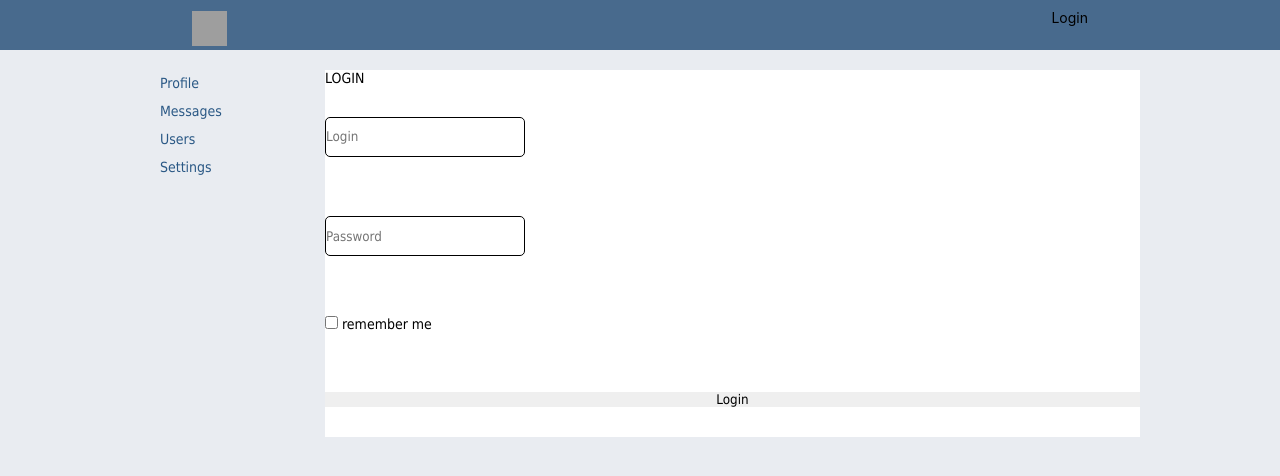
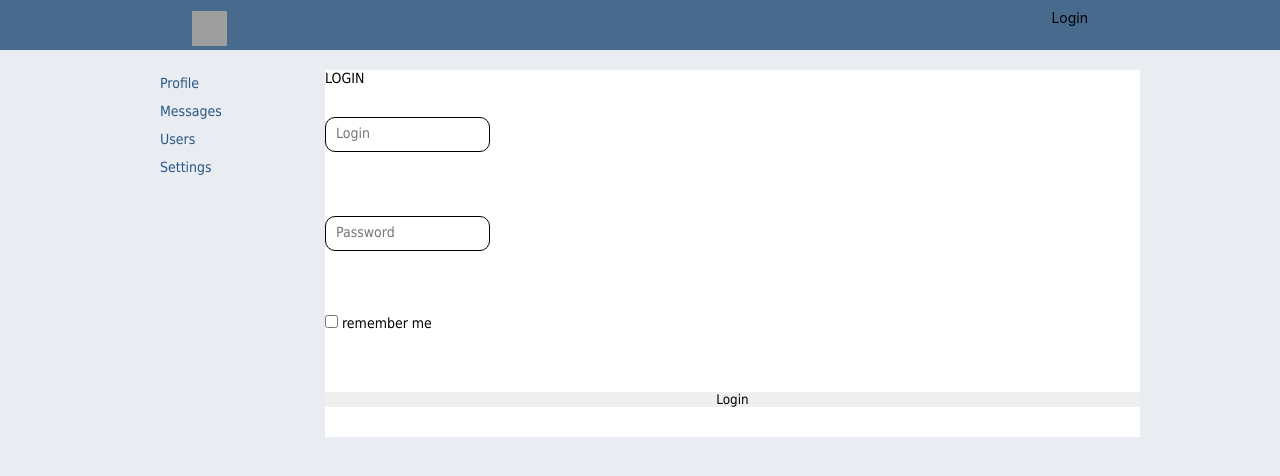
Before and after one commit to Maksimushka/Social_Network, a React (Create React App) app: page /login in a window 1280 px wide. Shown: the top 476 px of the page. Built offline with nearby package versions, Linux system fonts and the light colour scheme; no server answers; grey boxes are pictures that could not be loaded.

Commit message:
Refactor profileForm and dialogsForm

```diff
--- /dev/null
+++ b/src/common/validators/validators.ts
@@ -0,0 +1,15 @@
+export const requiredField = (value: any) => {
+    if (value) return undefined
+
+    return 'Field is Required'
+}
+export const maxLengthCreator = (length: any) => (value: any) => {
+    if (value.length > length) return `Max length is ${length} symbols`
+
+    return undefined
+}
+export const minLengthCreator = (length: any) => (value: any) => {
+    if (value.length < length) return `Min length is ${length} symbols`
+
+    return undefined
+}
--- a/src/components/Dialogs/Dialogs.tsx
+++ b/src/components/Dialogs/Dialogs.tsx
@@ -1,17 +1,23 @@
 import React from 'react';
 import s from './Dialogs.module.css';
-import DialogItem from "./DialogItem/DialogItem";
-import MessageItem from "./MessageItem/MessageItem";
+import DialogItem from './DialogItem/DialogItem';
+import MessageItem from './MessageItem/MessageItem';
 import {MapDispatchToPropsType, mapStateToPropsType} from './DialogsContainer';
 import {Field, reduxForm} from 'redux-form';
+import {maxLengthCreator, requiredField} from '../../common/validators/validators';
+import {Textarea} from '../common/formsControls/FormsControls';
 
 type DialogsPropsType = mapStateToPropsType & MapDispatchToPropsType
 
+const maxLength60 = maxLengthCreator(60)
+
 const DialogsForm: React.FC = (props: any) => {
+
     return (
         <form onSubmit={props.handleSubmit}>
              <Field name={'messageField'} placeholder="Enter your message"
-                 component={'textarea'} className={s.text}/>
+                    validate={[requiredField, maxLength60]}
+                 component={Textarea} />
             <button className={s.butt}>Send</button>
         </form>
     )
--- a/src/components/Login/Login.tsx
+++ b/src/components/Login/Login.tsx
@@ -1,6 +1,8 @@
 import React from 'react';
 import s from './Login.module.css'
 import {Field, InjectedFormProps, reduxForm} from 'redux-form';
+import {Input} from '../common/formsControls/FormsControls';
+import {maxLengthCreator, requiredField} from '../../common/validators/validators';
 
 type FormDataType = {
     login: string
@@ -8,14 +10,18 @@ type FormDataType = {
     rememberMe: boolean
 }
 
+const maxLength30 = maxLengthCreator(30)
+
 const LoginForm: React.FC<InjectedFormProps<FormDataType>> = (props) => {
     console.log('rerender')
     return (
         <form className={s.form} onSubmit={props.handleSubmit}>
-            <Field component={'input'} className={s.input}
-                   name={'login'} placeholder={'Login'}/>
-            <Field component={'input'} className={s.input}
-                   name={'password'} placeholder={'Password'}/>
+            <Field component={Input} name={'login'}
+                   validate={[requiredField, maxLength30]}
+                   placeholder={'Login'}/>
+            <Field component={Input} name={'password'}
+                   validate={[requiredField, maxLength30]}
+                   placeholder={'Password'}/>
             <div>
                 <Field component={'input'} id={'123'}
                        name={'rememberMe'} type="checkbox"/>
--- a/src/components/Profile/MyPosts/MyPosts.module.css
+++ b/src/components/Profile/MyPosts/MyPosts.module.css
@@ -28,17 +28,3 @@
 .button:active {
     background-color: #486a8d;
 }
-
-.input {
-    resize: none;
-    height: 100px;
-    width: 400px;
-    font-size: 14px;
-    padding: 10px 15px;
-    margin-bottom: 15px;
-    border: 1px solid black;
-}
-
-.input:focus {
-    box-shadow: 0 0 10px rgba(0, 0, 0, 0.3);
-}
--- a/src/components/Profile/MyPosts/MyPosts.tsx
+++ b/src/components/Profile/MyPosts/MyPosts.tsx
@@ -3,6 +3,8 @@ import Post from './Post/Post';
 import s from './MyPosts.module.css';
 import {PostsType} from './MyPostsContainer';
 import {Field, InjectedFormProps, reduxForm} from 'redux-form';
+import {maxLengthCreator, minLengthCreator, requiredField} from '../../../common/validators/validators';
+import {Textarea} from '../../common/formsControls/FormsControls';
 
 type MyPostsPropsType = {
     posts: PostsType[]
@@ -10,14 +12,17 @@ type MyPostsPropsType = {
 }
 
 type ProfileFormType = {
-    newPostText: string
+
 }
+
+const maxLength60 = maxLengthCreator(60)
 
 const ProfileForm: React.FC<InjectedFormProps<ProfileFormType>> = (props) => {
     return (
         <form onSubmit={props.handleSubmit}>
-            <Field name={'textField'} component={'textarea'}
-                   placeholder="What's new?" className={s.input}/>
+            <Field name={'textField'} component={Textarea} placeholder="What's new?"
+                   validate={[requiredField, maxLength60]}
+            />
             <button  className={s.button}>Add post</button>
         </form>
     )
--- /dev/null
+++ b/src/components/common/formsControls/FormsContols.module.css
@@ -0,0 +1,30 @@
+.textarea {
+    resize: none;
+    height: 100px;
+    width: 400px;
+    font-size: 14px;
+    padding: 10px 15px;
+    margin-bottom: 15px;
+    border: 1px solid black;
+}
+
+.textarea:focus {
+    box-shadow: 0 0 10px rgba(0, 0, 0, 0.3);
+}
+
+.input {
+    resize: none;
+    height: 35px;
+    border-radius: 10px;
+    font-size: 14px;
+    padding: 7px 10px;
+    border: 1px solid black;
+}
+
+.errorSpan {
+    color: red;
+}
+
+.error {
+    border: 1px solid red;
+}
--- /dev/null
+++ b/src/components/common/formsControls/FormsControls.tsx
@@ -0,0 +1,24 @@
+import React from 'react';
+import s from './FormsContols.module.css'
+
+export const Textarea = ({input, meta, ...props}: any) => {
+    const hasError = meta.touched && meta.error
+    const fieldStyle = `${s.textarea} ${hasError ? s.error : ''} `
+    return (
+        <div>
+            <textarea className={fieldStyle} {...input} {...props}/>
+            { hasError && <span className={s.errorSpan}>{meta.error}</span>}
+        </div>
+    )
+}
+
+export const Input = ({input, meta, ...props}: any) => {
+    const hasError = meta.touched && meta.error
+    const fieldStyle = `${s.input} ${hasError ? s.error : ''} `
+    return (
+        <div>
+            <textarea className={fieldStyle} {...input} {...props}/>
+            { hasError && <span className={s.errorSpan}>{meta.error}</span>}
+        </div>
+    )
+}
```
Also changed, not shown: 1 other file (tests, documents, lock files or other folders).
